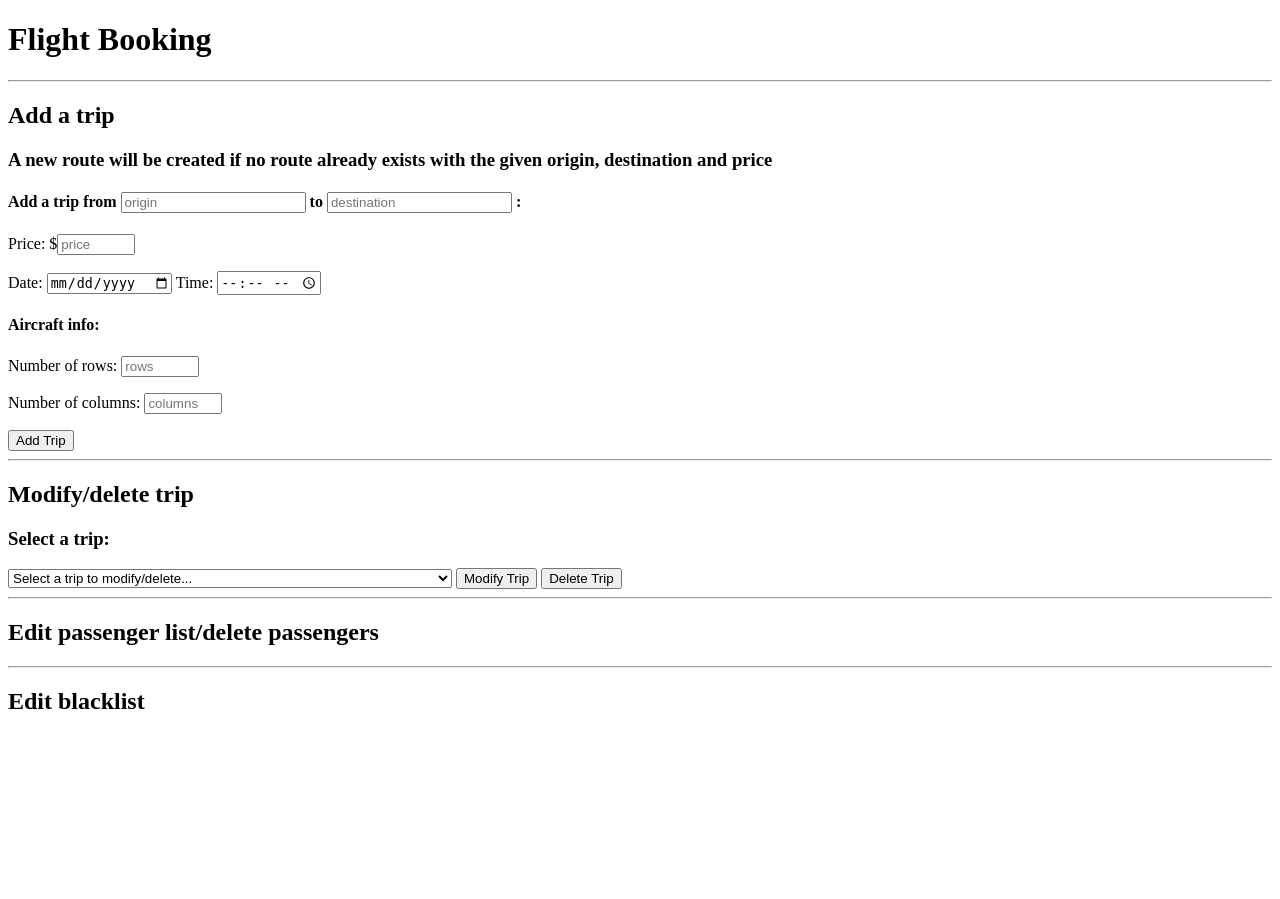
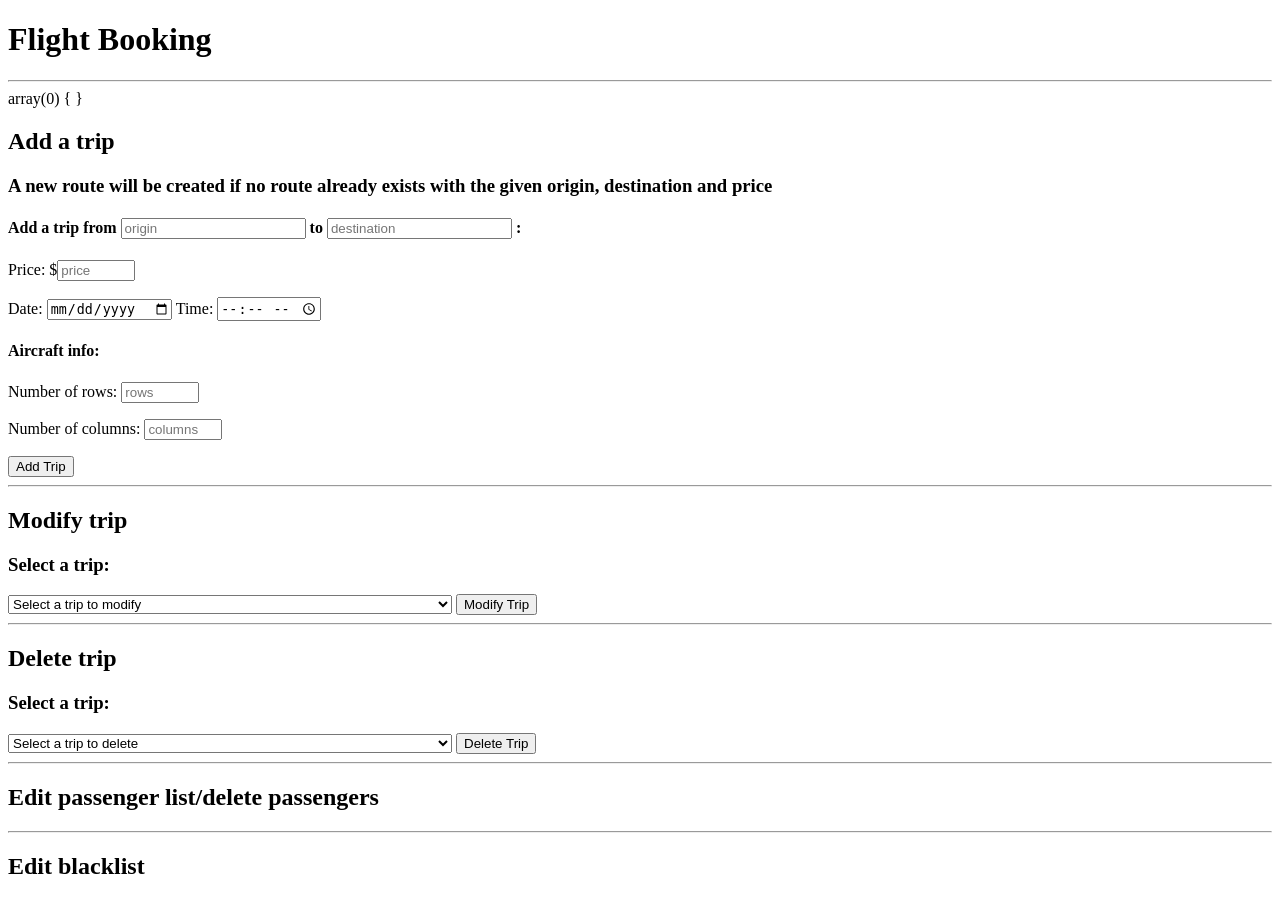
Before and after one commit to seragelgamal/php-plane-booking-site, a PHP site: page /admin.php in a window 1280 px wide. Before the commit the page ends 709 px from the top, so only its background shows below. Run offline with PHP 8.4, Linux system fonts and the light colour scheme; tables that the repository leaves empty or names only in its code hold one stand-in row (values such as "Sample post").

Commit message:
Update admin.php

```diff
--- a/admin.php
+++ b/admin.php
@@ -3,7 +3,7 @@
 require('misc/header.php');
 
 // error arrays
-$addTripErrors = $modifyTripErrors = $editPassengersErrors = $blacklistErrors = [];
+$addTripErrors = $modifyTripErrors = $deleteTripErrors = $editPassengersErrors = $blacklistErrors = [];
 
 // global variables for trip modification section
 // $modifyTripOrigin = $modifyTripDestination = $modifyTripPrice = $modifyTripDate = $modifyTripTime = $modifyTripNumberOfRows = $modifyTripNumberOfColumns = '';
@@ -81,7 +81,7 @@
 
       $feedbackMessage = $feedbackMessage . 'Trip successfully added<br>';
 
-      unset($_POST);
+      $_POST = [];
     }
   } else if ($_POST['submit'] == 'Modify Trip') {
     if (!pushErrorIfBlank($_POST['tripToModify'], $modifyTripErrors, 'Trip selection')) {
@@ -149,17 +149,51 @@
         // delete the route
         $stmt = $pdo->prepare("DELETE FROM routes WHERE id=:id");
         $stmt->execute(['id' => $oldTrip->route_id]);
+
+        $feedbackMessage = $feedbackMessage . "The old trip's route no longer has any trips and has been deleted<br>";
       }
 
       // if row/column number has decreased, delete all bookings for the trip
       if ($_POST['modifyTripNumberOfRows'] < $oldTrip->number_of_rows || $_POST['modifyTripNumberOfColumns'] < $oldTrip->number_of_columns) {
         $stmt = $pdo->prepare('DELETE FROM flight_bookings WHERE flight_id = :flightId');
         $stmt->execute(['flightId' => $oldTrip->id]);
+
+        $feedbackMessage = $feedbackMessage . 'Row or column number was decreased - all bookings for the modified trip have been deleted';
       }
+
+      $_POST = [];
     }
+  } else if ($_POST['submit'] == 'Delete Trip') {
+    pushErrorIfBlank($_POST['tripToDelete'], $deleteTripErrors, 'Trip selection');
+  } else if ($_POST['submit'] == 'Cancel') {
+
+    $_POST = [];
+  } else if ($_POST['submit'] == 'Yes, permanently delete this trip') {
+    // get the trip object
+    $trip = searchArrayOfObjects($trips, 'id', $_POST['tripToDelete']);
+
+    // delete the trip
+    $stmt = $pdo->prepare('DELETE FROM flights WHERE id = :id');
+    $stmt->execute(['id' => $trip->id]);
+
+    $feedbackMessage = $feedbackMessage . 'Trip successfully deleted';
+
+    // check if the trip's route now has 0 trips, and delete it if it does
+    $stmt = $pdo->prepare('SELECT * FROM flights WHERE route_id = :routeId');
+    $stmt->execute(['routeId' => $trip->route_id]);
+    if ($stmt->rowCount() == 0) {
+      // delete the route
+      $stmt = $pdo->prepare('DELETE FROM routes WHERE id = :id');
+      $stmt->execute(['id' => $trip->route_id]);
+
+      $feedbackMessage = $feedbackMessage . "The deleted trip's route no longer has any trips and has been deleted";
+    }
+
+    $_POST = [];
   }
 }
 
+// returns the object from an array of similar objects whose specified property is a given value
 function searchArrayOfObjects(array $arrayOfObjects, string $property, mixed $value) {
   foreach ($arrayOfObjects as $object) {
     if ($object->$property === $value) {
@@ -169,12 +203,14 @@
   return false;
 }
 
+// to be used inside the brackets of an input element: echoes 'selected' if the POST value matches the value of the input elemented
 function checkPOSTvalue(string $POSTfieldName, mixed $value) {
   if (isset($_POST[$POSTfieldName]) && $_POST[$POSTfieldName] == $value) {
     return 'selected';
   }
 }
 
+var_dump($_POST);
 
 ?>
 
@@ -194,18 +230,17 @@
   <p>Number of columns: <?= echoRowColumnNumberField('addTripNumberOfColumns', 'columns', 10); ?></p>
   <input type="submit" name="submit" value="Add Trip">
   <hr>
-  <h2>Modify/delete trip</h2>
+  <h2>Modify trip</h2>
   <?= echoErrors($modifyTripErrors) ?>
   <h3>Select a trip:</h3>
   <select name="tripToModify">
-    <option value="">Select a trip to modify/delete...</option>
+    <option value="">Select a trip to modify</option>
     <?php foreach ($trips as $trip) {
       $route = searchArrayOfObjects($routes, 'id', $trip->route_id); ?>
       <option value="<?= $trip->id ?>" <?= checkPOSTvalue('tripToModify', $trip->id) ?>><?= $route->origin ?> to <?= $route->destination ?> ($<?= $route->price ?>) - <?= $trip->date ?> at <?= $trip->time ?></option>
     <?php } ?>
   </select>
   <input type="submit" name="submit" value="Modify Trip">
-  <input type="submit" name="submit" value="Delete Trip">
   <div <?php if (!isset($_POST['tripToModify']) || $_POST['tripToModify'] == '') { ?> hidden <?php } ?>>
     <h4>Trip info:</h4>
     <h5>A new route will be created if the changed trip's origin, destination, and price no longer match an existing route</h5>
@@ -220,6 +255,23 @@
     <input type="submit" name="submit" value="Save Changes">
   </div>
   <hr>
+  <h2>Delete trip</h2>
+  <?= echoErrors($deleteTripErrors) ?>
+  <h3>Select a trip:</h3>
+  <select name="tripToDelete">
+    <option value="">Select a trip to delete</option>
+    <?php foreach ($trips as $trip) {
+      $route = searchArrayOfObjects($routes, 'id', $trip->route_id); ?>
+      <option value="<?= $trip->id ?>" <?= checkPOSTvalue('tripToDelete', $trip->id) ?>><?= $route->origin ?> to <?= $route->destination ?> ($<?= $route->price ?>) - <?= $trip->date ?> at <?= $trip->time ?></option>
+    <?php } ?>
+  </select>
+  <input type="submit" name="submit" value="Delete Trip">
+  <div <?php if (!isset($_POST['tripToDelete']) || $_POST['tripToDelete'] == '') { ?> hidden <?php } ?>>
+    <h4>Are you sure you want to delete this trip? <em>This is permanent</em></h4>
+    <input type="submit" name="submit" value="Cancel">
+    <input type="submit" name="submit" value="Yes, permanently delete this trip">
+  </div>
+  <hr>
   <h2>Edit passenger list/delete passengers</h2>
   <hr>
   <h2>Edit blacklist</h2>
```
